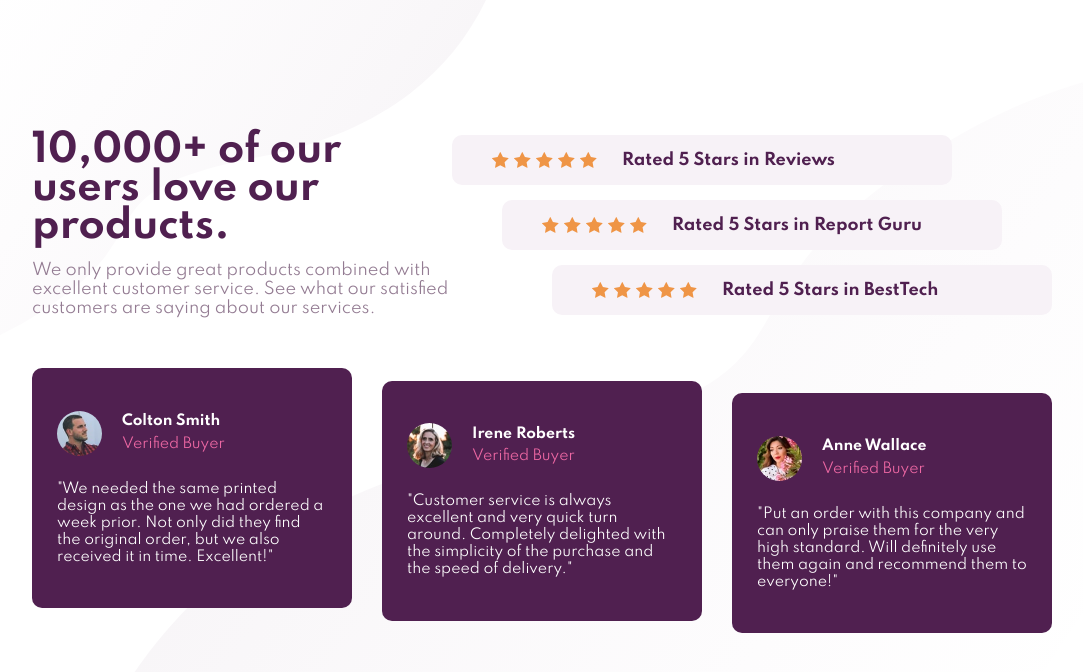
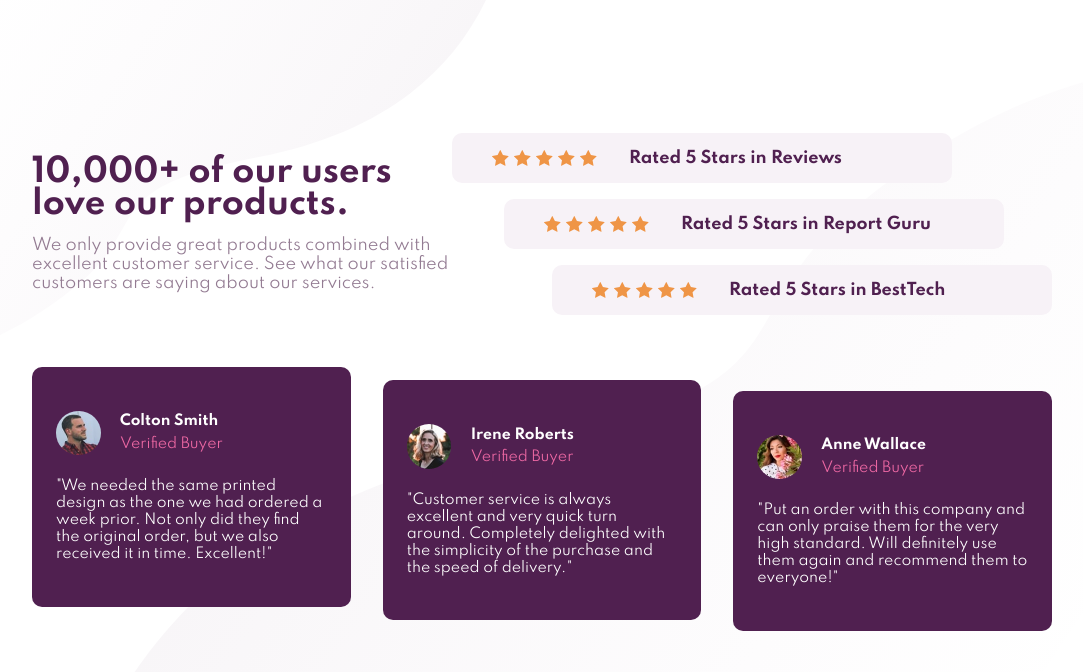
Before and after one commit to GL-19/social-proof-section, a React (Create React App) app: page / in a window 1280 px wide. Shown: the top 672 px of the page, without its empty margins (98-1181 px from the left). Built offline with nearby package versions, Linux system fonts and the light colour scheme.

Commit message:
Refatoração da estilização

```diff
--- a/src/components/Card/styles.ts
+++ b/src/components/Card/styles.ts
@@ -1,9 +1,9 @@
 import styled from "styled-components";
 
 export const CardWrapper = styled.section`
-	padding: 30px 25px;
-	width: 335px;
-	height: 240px;
+	padding: 2rem 1.5rem;
+	width: 21rem;
+	height: 15rem;
 
 	display: flex;
 	flex-direction: column;
@@ -14,21 +14,21 @@ export const CardWrapper = styled.section`
 
 	color: hsl(0, 0%, 100%);
 	font-family: "Spartan", sans-serif;
-	font-size: 14px;
+	font-size: 0.875rem;
 
 	div {
 		display: grid;
-		grid-template-columns: 40px auto;
+		grid-template-columns: 2.5rem auto;
 		grid-template-rows: 1fr 1fr;
 		grid-template-areas:
 			"photo name"
 			"photo description";
 		align-items: center;
-		column-gap: 25px;
+		column-gap: 1.5rem;
 
 		img {
-			width: 45px;
-			height: 45px;
+			width: 2.8rem;
+			height: 2.8rem;
 
 			border-radius: 50%;
 			grid-area: photo;
--- a/src/components/Rating/styles.ts
+++ b/src/components/Rating/styles.ts
@@ -1,12 +1,13 @@
 import styled from "styled-components";
+import { mediaQuery } from "../../styles/GlobalStyle";
 
 export const RatingWrapper = styled.section`
 	background-color: hsl(300, 24%, 96%);
 	border-radius: 10px;
 
-	width: 335px;
-	height: 80px;
-	padding: 10px;
+	width: 21rem;
+	height: 5rem;
+	padding: 0.625rem;
 
 	display: flex;
 	flex-direction: column;
@@ -15,7 +16,7 @@ export const RatingWrapper = styled.section`
 
 	div {
 		display: flex;
-		gap: 5px;
+		gap: 0.3125rem;
 	}
 	p {
 		color: hsl(300, 43%, 22%);
@@ -23,15 +24,15 @@ export const RatingWrapper = styled.section`
 		font-weight: 700;
 	}
 
-	@media screen and (min-width: 850px) {
-		padding: 10px 40px;
+	@media screen and (min-width: ${mediaQuery.desktop}) {
+		padding: 0.625rem 2.5rem;
 
 		display: flex;
 		flex-direction: row;
 		justify-content: flex-start;
-		gap: 25px;
+		gap: 2rem;
 
-		width: 500px;
-		height: 50px;
+		width: 31.25rem;
+		height: 3.125rem;
 	}
 `;
--- a/src/styles/GlobalStyle.ts
+++ b/src/styles/GlobalStyle.ts
@@ -1,4 +1,9 @@
 import { createGlobalStyle } from "styled-components";
+
+export const mediaQuery = {
+	desktop: "1080px",
+	mobile: "420px",
+};
 
 export const GlobalStyle = createGlobalStyle`
   * {
@@ -7,10 +12,21 @@ export const GlobalStyle = createGlobalStyle`
     box-sizing: border-box;
   }
 
+  html {
+    @media (max-width: ${mediaQuery.desktop}) {
+      font-size: 93.75%;
+    }
+
+    @media (max-width: ${mediaQuery.mobile}) {
+      font-size: 87.5%;
+    }
+  }
+
   body {
     background-color: hsl(0, 0%, 100%);
     font-family: 'Spartan', sans-serif;
     min-height: 100vh;
     min-width: 100vw;
+    font-size: 16px;
   }
 `;
--- a/src/styles/styles.ts
+++ b/src/styles/styles.ts
@@ -7,41 +7,43 @@ import bgTopDesktop from "../images/bg-pattern-top-desktop.svg";
 import bgTopMobile from "../images/bg-pattern-top-mobile.svg";
 import bgBottomDesktop from "../images/bg-pattern-bottom-desktop.svg";
 import bgBottomMobile from "../images/bg-pattern-bottom-mobile.svg";
+import { mediaQuery } from "./GlobalStyle";
 
 export const TextWrapper = styled.section`
-	padding: 0 20px;
-	margin: 20px 0;
+	max-width: 40rem;
+	padding: 0 1.25rem;
+	margin: 1.25rem 0;
 	grid-area: text;
+	padding: 0;
 
 	h1 {
-		text-align: center;
 		color: hsl(300, 43%, 22%);
-		font-size: 32px;
+		font-size: 2rem;
 		font-weight: 700;
-		line-height: 32px;
 
-		margin-bottom: 30px;
+		line-height: 2rem;
+		text-align: start;
+
+		margin-bottom: 1rem;
 	}
 
 	p {
-		text-align: center;
+		text-align: start;
 		color: hsl(303, 10%, 53%);
 	}
 
-	@media screen and (min-width: 850px) {
-		padding: 0;
+	@media screen and (max-width: ${mediaQuery.desktop}) {
+		h1,
+		p {
+			text-align: center;
+		}
+		h1 {
+			margin-bottom: 2rem;
+		}
+	}
 
-		p {
-			text-align: start;
-		}
-
-		h1 {
-			text-align: start;
-
-			font-size: 38px;
-			line-height: 38px;
-			margin-bottom: 15px;
-		}
+	@media screen and (max-width: ${mediaQuery.mobile}) {
+		max-width: 20rem;
 	}
 `;
 
@@ -49,22 +51,22 @@ export const RatingsWrapper = styled.section`
 	display: flex;
 	flex-direction: column;
 	align-items: center;
-	gap: 15px;
+	gap: 1rem;
 
-	margin: 20px 0;
+	margin: 1.25rem 0;
 
 	grid-area: ratings;
 
-	@media screen and (min-width: 850px) {
+	@media screen and (min-width: ${mediaQuery.desktop}) {
 		align-items: flex-end;
-		column-gap: 15px;
+		column-gap: 1rem;
 
 		& ${RatingWrapper}:nth-child(1) {
-			margin-right: 100px;
+			margin-right: 6.25rem;
 		}
 
 		& ${RatingWrapper}:nth-child(2) {
-			margin-right: 50px;
+			margin-right: 3rem;
 		}
 	}
 `;
@@ -75,24 +77,24 @@ export const CardsWrapper = styled.section`
 	justify-content: flex-start;
 	align-items: center;
 
-	gap: 15px;
-	margin: 30px 0;
+	gap: 1rem;
+	margin: 2rem 0;
 
 	grid-area: cards;
 
-	@media screen and (min-width: 850px) {
+	@media screen and (min-width: ${mediaQuery.desktop}) {
 		flex-direction: row;
 		justify-content: space-between;
 
 		align-self: flex-start;
-		gap: 30px;
+		gap: 2rem;
 
 		& ${CardWrapper}:nth-child(1) {
-			margin-bottom: 50px;
+			margin-bottom: 3rem;
 		}
 
 		& ${CardWrapper}:nth-child(2) {
-			margin-bottom: 25px;
+			margin-bottom: 1.33rem;
 		}
 	}
 `;
@@ -102,14 +104,15 @@ export const Main = styled.main`
 	flex-direction: column;
 	align-items: center;
 
-	padding: 50px 0;
+	padding: 3rem 0;
 
-	background: url(${bgTopMobile}) top left no-repeat, url(${bgBottomMobile}) bottom right no-repeat;
+	background: url(${bgTopMobile}) top left no-repeat,
+		url(${bgBottomMobile}) bottom right no-repeat;
 
-	@media screen and (min-width: 850px) {
+	@media screen and (min-width: ${mediaQuery.desktop}) {
 		width: 100vw;
 		height: 100vh;
-		padding: 100px 150px;
+		padding: 6.25rem 9.5rem;
 
 		display: grid;
 		grid-template-columns: 420px 600px;
```
